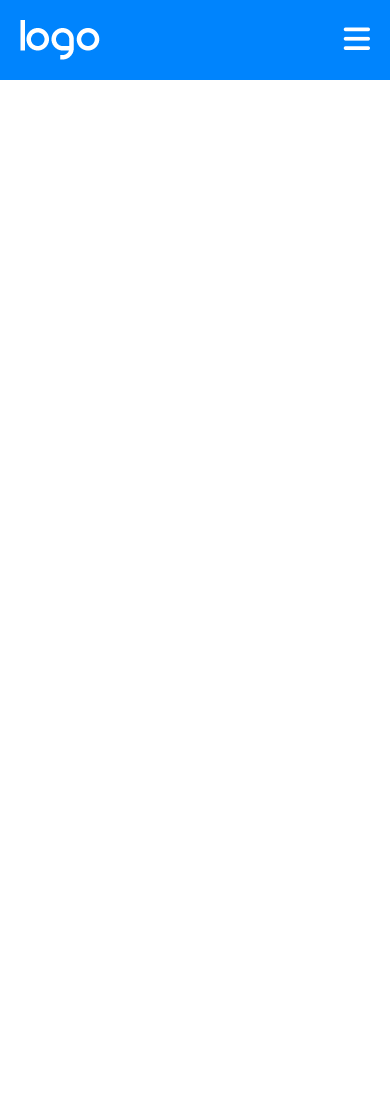
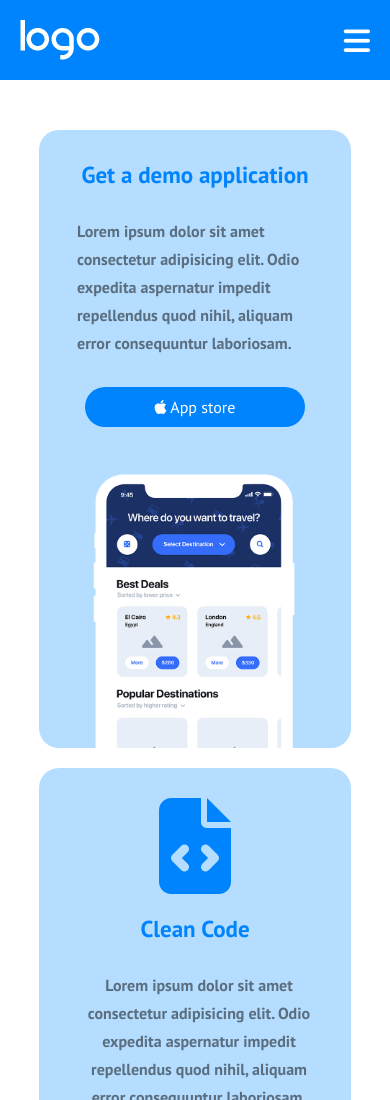
Before and after one commit to Rossiitaa/htmlcss-responsive-layout, a plain HTML site: page index.html in a window 390 px wide. Shown: the top 1100 px of the page. Before the commit the page ends 844 px from the top, so only its background shows below. Drawn offline with Linux system fonts and the light colour scheme.

Commit message:
first section mobile

```diff
--- a/css/style.css
+++ b/css/style.css
@@ -1,7 +1,10 @@
+@import url('https://fonts.googleapis.com/css2?family=PT+Sans:wght@400;700&display=swap');
+
 *{
     margin: 0;
     padding: 0;
     box-sizing: border-box;
+    font-family: 'PT Sans', sans-serif;
 }
 .flex{
     display: flex;
@@ -9,10 +12,17 @@
 .between-jc {
     justify-content: space-between;
 }
+.column {
+    flex-direction: column;
+}
 .p-fix {
     position: fixed;
     top: 0;
     left: 0;
+}
+.container {
+    width: 80%;
+    margin: 0 auto;
 }
 
 /* header */
@@ -20,6 +30,7 @@ header {
     width: 100%;
     background-color: #0084fd;
     padding: 20px;
+    z-index: 1;
 }
 .header-sec {
     align-items: center;
@@ -28,6 +39,7 @@ header {
     font-size: 30px;
     color: #fff;
 }
+
 /* menù desktop */
 .menu{
     display: none;
@@ -51,14 +63,56 @@ li {
     padding: 10px 15px;
 }
 
+/* Main */
+.space {
+    margin: 130px auto;
+    text-align: center;
+}
 
+/* first section */
 
+/* get a demo */
+.container-1card {
+    background-color: #b5ddff;
+    border-radius: 20px;
+    text-align: center;
+    margin-bottom: 20px;
+    padding: 30px;
+}
+.container-1card h3 {
+    font-size: 23px;
+    color: #0084fd;
+    margin-bottom: 28px;
+}
+.container-1card p {
+    color: #5a6e7f;
+    line-height: 28px;
+    font-weight: bold;
+    padding-left: 8px;
+}
+.text-demo {
+    text-align: start;
+}
+.app-store{
+    margin: 40px 0 20px 0;
+}
+.app-store a {
+    padding: 10px 70px;
+    border-radius: 20px;
+    background-color: #0084fd;
+}
+.container-1card img {
+    width: 100%;
+    position: relative;
+    top: 30px;
+}
 
-
-
-
-
-
+/* clean code */
+.container-1card .icon {
+    color: #0084fd;
+    font-size: 6rem;
+    margin-bottom: 20px;
+}
 
 
 /* Tablet */
@@ -68,6 +122,7 @@ li {
 
 /* Desktop */
 @media all and (min-width: 991px){
+    /* header */
     .header-sec {
         width: 80%;
         margin: 0 auto;
@@ -80,6 +135,6 @@ li {
     .menu-hamburger {
         display: none;
     }
+}
 
-
-}
+/* main */
--- a/index.html
+++ b/index.html
@@ -36,7 +36,44 @@
             </div>
         </div>
     </header>
-    <main></main>
+
+    <!-- Main -->
+    <main>
+        <section class="space container flex column">
+            <div class="container-1card flex column">
+                <h3>Get a demo application</h3>
+                <p class="text-demo">Lorem ipsum dolor sit amet consectetur adipisicing elit. Odio expedita aspernatur impedit repellendus quod nihil, aliquam error consequuntur laboriosam.</p>
+                <div class="app-store">
+                    <a href="#"><i class="fa-brands fa-apple"></i> App store</a>
+                </div>
+                <img src="./img/phone.png" alt="">
+            </div>
+
+            <div class="container-1card flex column">
+                <i class="fa-solid fa-file-code icon"></i>
+                <h3>Clean Code</h3>
+                <p>Lorem ipsum dolor sit amet consectetur adipisicing elit. Odio expedita aspernatur impedit repellendus quod nihil, aliquam error consequuntur laboriosam.</p>
+            </div>
+
+            <div class="container-1card flex column">
+                <i class="fa-solid fa-compass-drafting icon"></i>
+                <h3>Web Design</h3>
+                <p>Lorem ipsum dolor sit amet consectetur adipisicing elit. Odio expedita aspernatur impedit repellendus quod nihil, aliquam error consequuntur laboriosam.</p>
+            </div>
+
+            <div class="container-1card flex column">
+                <i class="fa-solid fa-laptop-code icon"></i>
+                <h3>Developement</h3>
+                <p>Lorem ipsum dolor sit amet consectetur adipisicing elit. Odio expedita aspernatur impedit repellendus quod nihil, aliquam error consequuntur laboriosam.</p>
+            </div>
+
+            <div class="container-1card flex column">
+                <i class="fa-solid fa-bullhorn icon"></i>
+                <h3>Branding</h3>
+                <p>Lorem ipsum dolor sit amet consectetur adipisicing elit. Odio expedita aspernatur impedit repellendus quod nihil, aliquam error consequuntur laboriosam.</p>
+            </div>
+        </section>
+    </main>
     <footer></footer>
 </body>
 </html>
```
